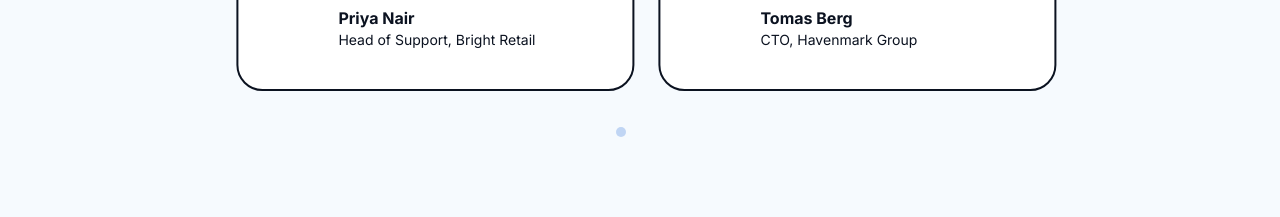
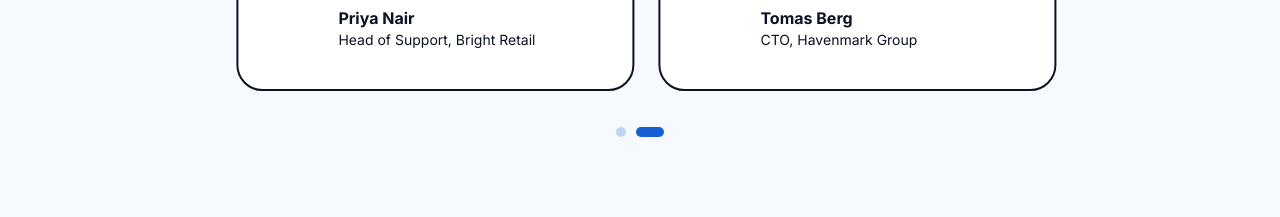
Before and after one commit to ecellolabs/Website, a Next.js app: page /en in a window 1280 px wide. Shown: the part 3120-3337 px from the top of the page. Built offline with nearby package versions, Linux system fonts and the light colour scheme.

Commit message:
Minor Patch

```diff
--- a/components/home/content.tsx
+++ b/components/home/content.tsx
@@ -420,7 +420,7 @@ export default function HomePage({ content, locale }: HomePageProps) {
                 onClick={() => setSlide(i)}
                 className={`h-2.5 rounded-full transition-all duration-300 cursor-pointer ${
                   i === current
-                    ? "w-7 bg-[--color-blue]"
+                    ? "w-7 bg-blue"
                     : "w-2.5 bg-[rgba(21,96,212,0.24)] hover:bg-[rgba(21,96,212,0.5)]"
                 }`}
               />
```
